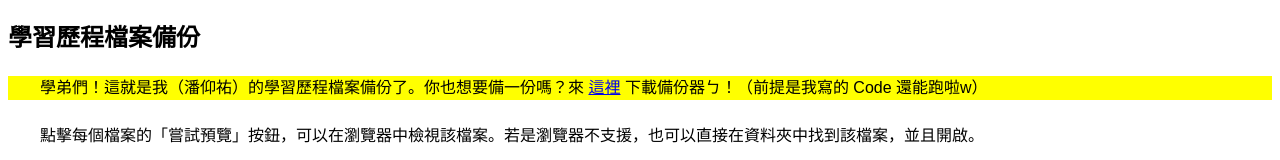
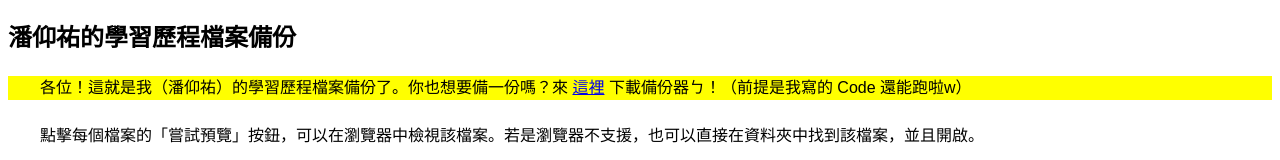
Before and after one commit to XiaoPanPanKevinPan/highSchoolLearningPortfolio_public, a plain HTML site: page index.html in a window 1280 px wide. Shown: the top 160 px of the page. Drawn offline with Linux system fonts and the light colour scheme.

Commit message:
Update index.html

```diff
--- a/index.html
+++ b/index.html
@@ -363,9 +363,9 @@ dialog#preview > object:nth-child(2) {
 	</style>
 </head><body>
 	<section aria-label="本檔案介紹">
-		<h1>學習歷程檔案備份</h1>
+		<h1>潘仰祐的學習歷程檔案備份</h1>
 		<p>
-			<div style="background-color: yellow">　　學弟們！這就是我（潘仰祐）的學習歷程檔案備份了。你也想要備一份嗎？來 <a href="https://github.com/XiaoPanPanKevinPan/taipeiAcademyPortfolioBackupTool">這裡</a> 下載備份器ㄅ！（前提是我寫的 Code 還能跑啦w）</div>
+			<div style="background-color: yellow">　　各位！這就是我（潘仰祐）的學習歷程檔案備份了。你也想要備一份嗎？來 <a href="https://github.com/XiaoPanPanKevinPan/taipeiAcademyPortfolioBackupTool">這裡</a> 下載備份器ㄅ！（前提是我寫的 Code 還能跑啦w）</div>
 			<br />
 			　　點擊每個檔案的「嘗試預覽」按鈕，可以在瀏覽器中檢視該檔案。若是瀏覽器不支援，也可以直接在資料夾中找到該檔案，並且開啟。
 			<noscript>
@@ -390,7 +390,7 @@ dialog#preview > object:nth-child(2) {
 				opacity: 1;
 			}
 		</style>
-		　　有緣人，你竟然看到這裡了！如果還來得及傳多元表現，（你卻發現駝課展圖已經不讓你傳自主學習計劃了 && 你願意花時間偽造一份自主學習計劃）or 以前的計劃老師忘記審核了，你不如試試看這個東西。這對乖寶寶不太公平，所以請只告訴你信得過／你認為有需要的同學——千萬不要告訴老師。<br />
+		　　在建中的有緣人啊，你竟然看到這裡了！如果還來得及傳多元表現，（你卻發現駝課展圖已經不讓你傳自主學習計劃了 && 你願意花時間偽造一份自主學習計劃）or 以前的計劃老師忘記審核了，你不如試試看這個東西。這對乖寶寶不太公平，所以請只告訴你信得過／你認為有需要的同學——千萬不要告訴老師。<br />
 		　　當然，我敢把這個放出來，也是因為我不相信趕出來的可以比慢慢做的強 :P。
 		<details>
 			<summary>簡而言之：把
```
